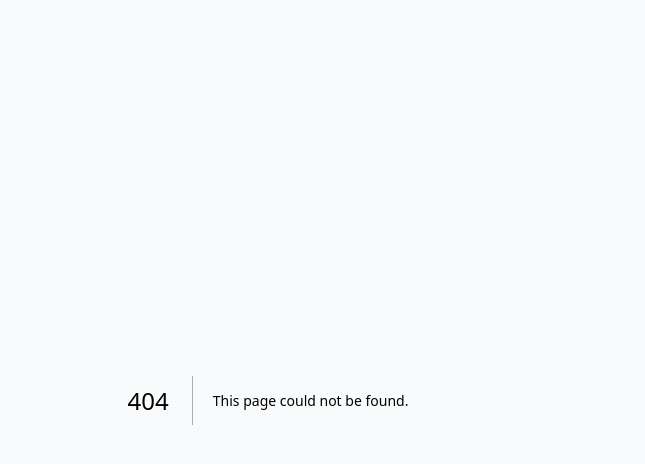
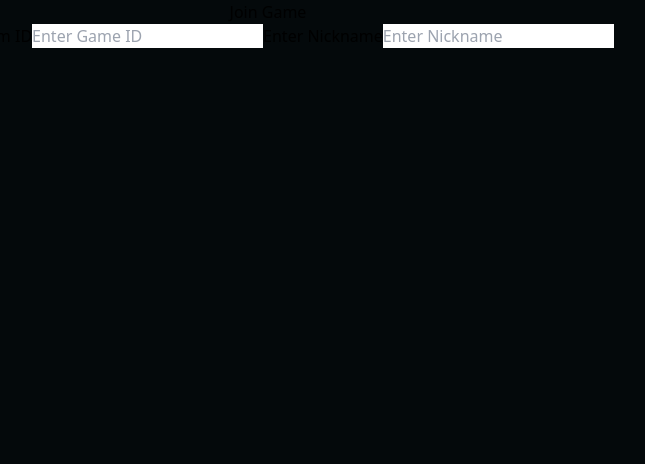
Before and after one commit to ayush0402/type-out, a Next.js app: page /multiplayer/join in a window 1280 px wide. Before the commit this address had no page. Shown: the top 464 px of the page, without its empty margins (372-1017 px from the left). Built offline with nearby package versions, Linux system fonts and the light colour scheme; no server answers.

Commit message:
added room in multiplayer route

```diff
--- a/app/globals.css
+++ b/app/globals.css
@@ -10,7 +10,7 @@
     --foreground: 200 50% 3%;
   }
 
-  @media (prefers-color-scheme: dark) {
+  @media (prefers-color-scheme: light) {
     :root {
       --background: 200 50% 3%;
       --btn-background: 200 10% 9%;
--- /dev/null
+++ b/app/multiplayer/[id]/page.jsx
@@ -0,0 +1,11 @@
+import React from 'react'
+
+const page = () => {
+  return (
+    <div>
+      hello world
+    </div>
+  )
+}
+
+export default page
--- /dev/null
+++ b/app/multiplayer/create/page.jsx
@@ -0,0 +1,42 @@
+'use client'
+import React from 'react'
+import { useState } from 'react'
+import io from 'socket.io-client'
+import {uuid} from 'uuidv4';
+const socket=io('http://localhost:5000')
+
+const CreateGame = () => {
+
+    const [nickName,setNickname]=useState("");
+    const onChange = e=>{
+        setNickname(e.target.value);
+    }
+
+    const onSubmit=e=>{
+        e.preventDefault();
+        socket.emit('create-game',nickName);
+    }
+  return (
+    <div className="row">
+        <div ></div>
+        <div>
+            <h1 >Create Game</h1>
+            <form onSubmit={onSubmit}>
+                <div >
+                    <label htmlFor="nickName">Enter Nickname</label>
+                    <input type="text" name="nickName"
+                    value={nickName}
+                    onChange={onChange}
+                    placeholder='Enter Nickname'
+                    className="form-control"
+                    />
+                </div>
+                <button type="submit" className="btn btn-primary" >Submit</button>
+
+            </form>
+        </div>
+    </div>
+  )
+}
+
+export default CreateGame
--- /dev/null
+++ b/app/multiplayer/join/page.jsx
@@ -0,0 +1,49 @@
+'use client'
+import React from 'react'
+import { useState } from 'react'
+import io from 'socket.io-client'
+
+const socket=io('http://localhost:5000')
+const JoinGame = () => {
+
+    const [userInput,setuserInput]=useState({gameID:"",nickName:""});
+    const onChange = e=>{
+        setuserInput({...userInput,[e.target.name]:e.target.value});
+    }
+
+    const onSubmit=e=>{
+        e.preventDefault();
+        console.log(userInput);
+        socket.emit('join-game',userInput);
+    }
+  return (
+    <div className="row">
+        <div className="col-sm"></div>
+        <div className="col-sm-8">
+            <h1 className="text-center">Join Game</h1>
+            <form onSubmit={onSubmit}>
+                <div className="form-group">
+                    <label htmlFor="gameID">Enter Room ID</label>
+                    <input type="text" name="gameID"
+                    value={userInput.gameID}
+                    onChange={onChange}
+                    placeholder='Enter Game ID'
+                    className="form-control"
+                    />
+                    <label htmlFor="nickName">Enter Nickname</label>
+                    <input type="text" name="nickName"
+                    value={userInput.nickName}
+                    onChange={onChange}
+                    placeholder='Enter Nickname'
+                    className="form-control"
+                    />
+                </div>
+                <button type="submit" className="btn btn-primary">Submit</button>
+
+            </form>
+        </div>
+    </div>
+  )
+}
+
+export default JoinGame
--- a/app/multiplayer/page.jsx
+++ b/app/multiplayer/page.jsx
@@ -1,21 +1,31 @@
 'use client'
 import React from 'react'
 import {io} from 'socket.io-client'
-import { useEffect } from 'react';
-
+import { useEffect ,useState} from 'react';
+import CreateGame from './create/page'
+//import {createBrowserHistory} from 'History';
+//const history =createBrowserHistory();
 const socket=io('http://localhost:5000')
 const page = () => {
+
+    const [gameState,setGameState] = useState({_id:"",isOpen:false,players:[],words:[]});
     useEffect(()=>{
-        socket.on('connect',()=>{
-          socket.on('welcome',(data)=>{
-            console.log(socket.id);
-          })
+        socket.on('updateGame',(game)=>{
+
+            console.log(game);
+            setGameState(game);
+           //
           socket.emit('msg',"Thanks for connecting");
         })
         return ()=>{
-          socket.off('connect');
-        };
-      },[])
+          socket.removeAllListeners();
+        }
+      },[]);
+      useEffect(()=>{
+        if(gameState._id!=""){
+          //history.push(`/game/${game._id}`);
+        }
+      },[gameState._id]);
   return (
     <div>
 
--- a/package.json
+++ b/package.json
@@ -23,6 +23,7 @@
     "tailwindcss": "3.3.2",
     "typescript": "5.1.3",
     "uuid": "^9.0.0",
+    "uuidv4": "^6.2.13",
     "yup": "^1.2.0"
   },
   "devDependencies": {
```
Also changed, not shown: 2 other files (tests, documents, lock files or other folders).
